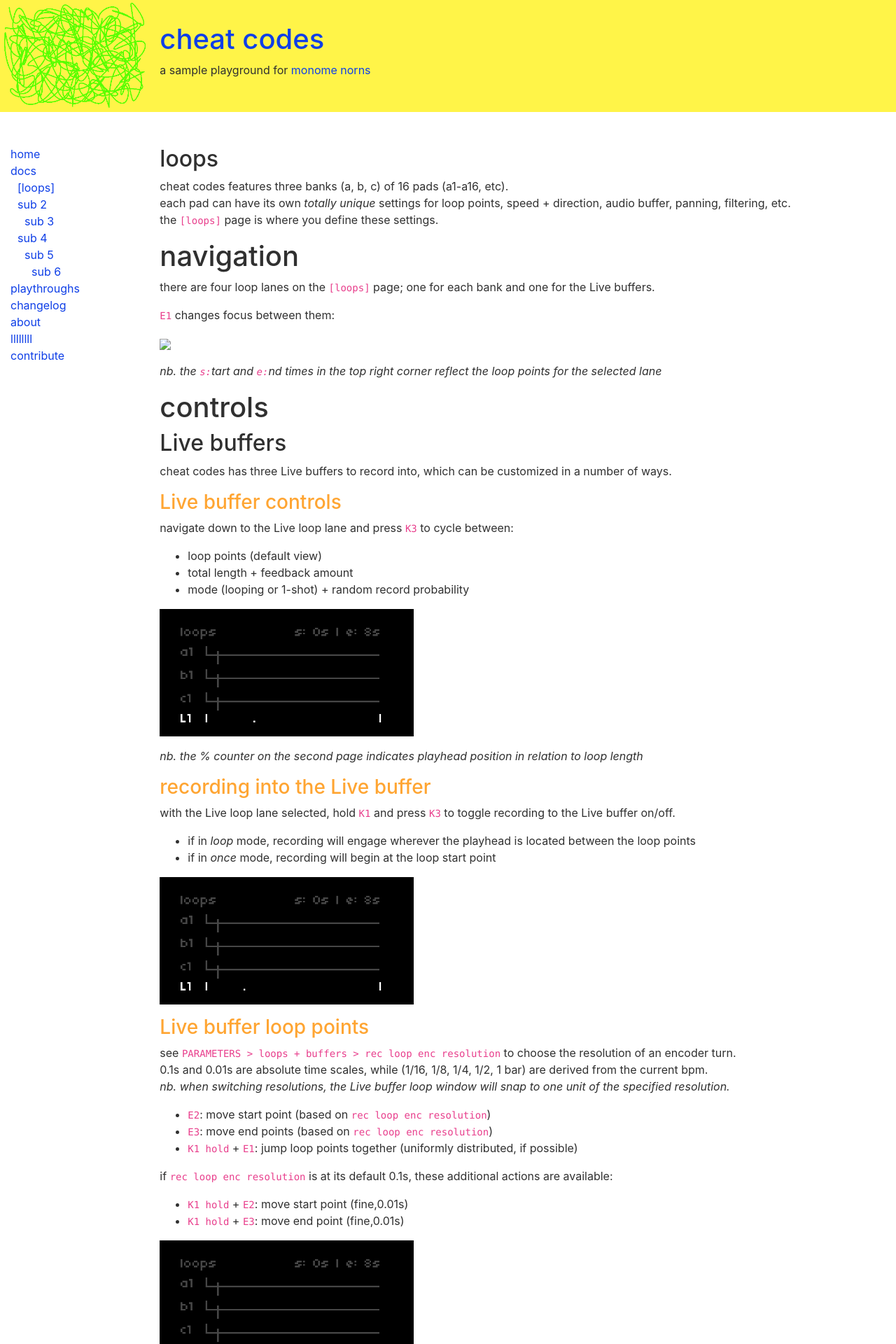
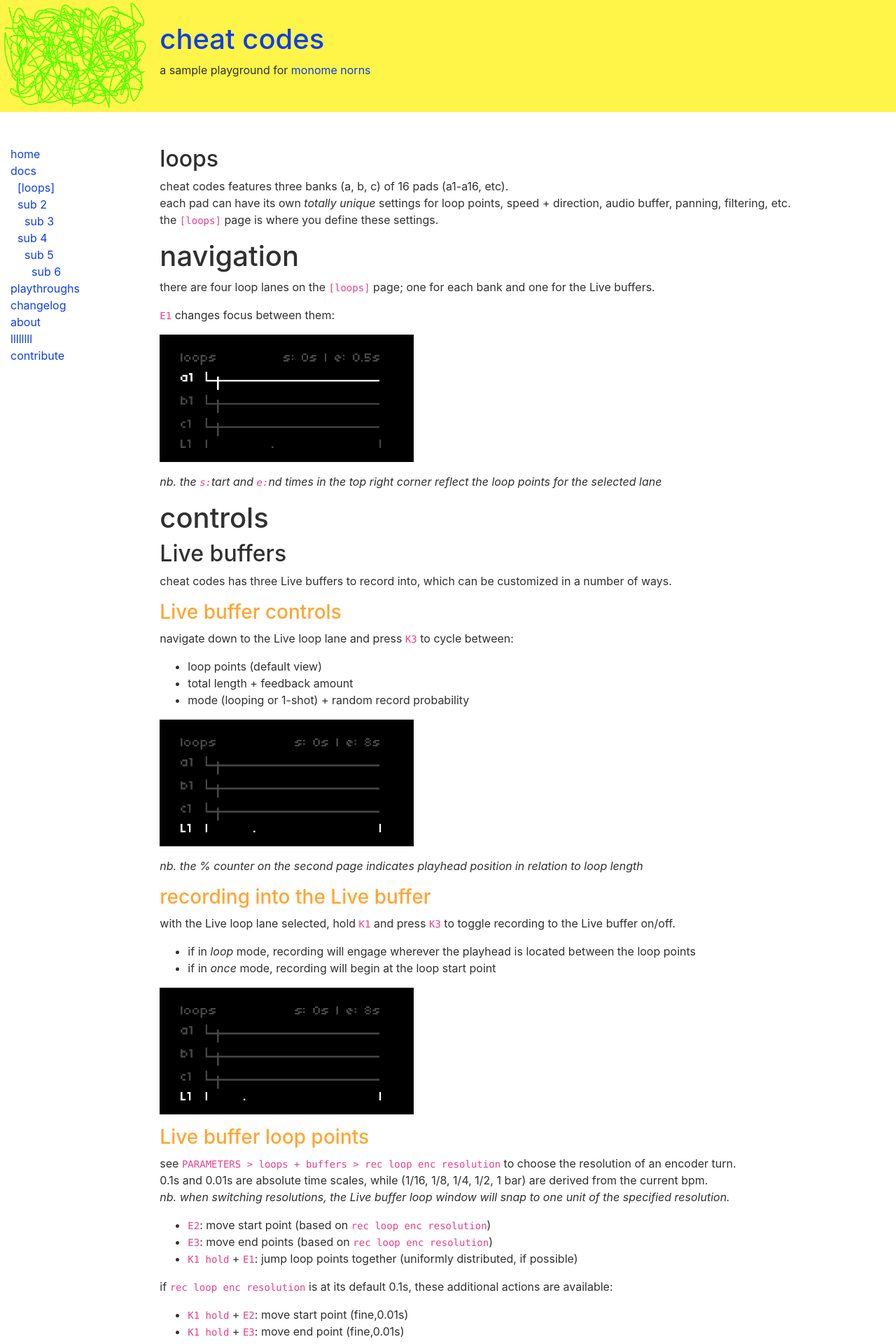
Before and after one commit to dndrks/cheat-codes-docs, a Jekyll site: the page built from _pages/docs_1-loops.md, in a window 1280 px wide. Shown: the top 1920 px of the page at 70% size. Built offline with Jekyll 4.4.1, drawn with Linux system fonts in a browser that asks for light colours; nearby versions of some CDN libraries.

Commit message:
Update docs_1-loops.md

```diff
--- a/_pages/docs_1-loops.md
+++ b/_pages/docs_1-loops.md
@@ -19,7 +19,7 @@ there are four loop lanes on the `[loops]` page; one for each bank and one for t
 
 `E1` changes focus between them:
 
-<img src="cheat-codes-docs/assets/images/loops_page_nav.gif" style="max-width:35%"/>
+<img src="../assets/images/loops_page_nav.gif" style="max-width:35%"/>
 
 *nb. the `s:`tart and `e:`nd times in the top right corner reflect the loop points for the selected lane*
 
```
